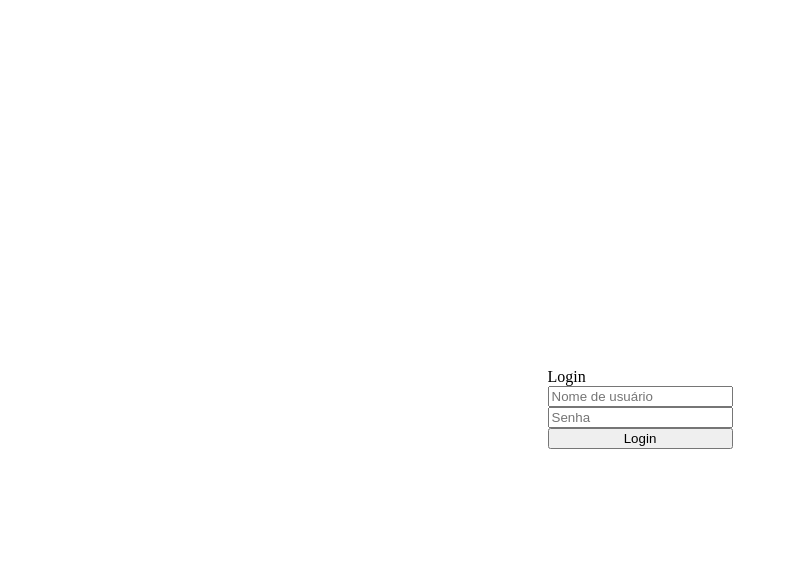
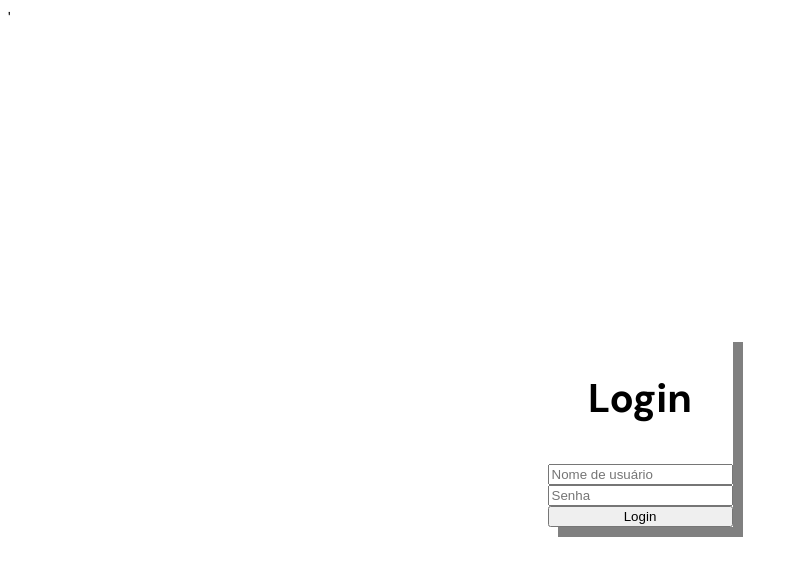
Before and after one commit to Dokiemon/SistemaAcademicoDeProfessoresEAlunos, a plain HTML site: page ROOT/index.html in a window 1280 px wide. Shown: the whole page, without its empty margins (0-798 px from the left). Drawn offline with Linux system fonts and the light colour scheme.

Commit message:
isaac furtado do city rebaixado

```diff
--- a/ROOT/index.html
+++ b/ROOT/index.html
@@ -5,13 +5,14 @@
     <meta name="viewport" content="width=device-width, initial-scale=1.0">
     <title>SIGAA DO PCC</title>
     <link rel="stylesheet" href="/ROOT/main.css">
+    <link rel="preconnect" href="https://fonts.googleapis.com">
+    <link rel="preconnect" href="https://fonts.gstatic.com" crossorigin>
+'   <link href="https://fonts.googleapis.com/css2?family=DM+Sans:ital,opsz,wght@0,9..40,100..1000;1,9..40,100..1000&display=swap" rel="stylesheet">
 </head>
 <body>
     <div class="cont">
         <div class="login">
-            <div class="title">
-                Login
-            </div>
+            <p>Login</p>
             <input placeholder="Nome de usuário">
             <input placeholder="Senha">
             <button type="button">Login</button>
--- a/ROOT/main.css
+++ b/ROOT/main.css
@@ -1,9 +1,10 @@
+body {
+    font-family: "DM Sans", serif;
+}
+
 .login {
     display:grid;
-}
-
-.title {
-
+    box-shadow: 10px 10px gray;
 }
 
 .cont {
@@ -12,3 +13,9 @@
     align-items:center;
     min-height: 100vh;
 }
+
+.cont p {
+    font-size: 40px;
+    text-align: center;
+    font-weight: bold;
+}
```
